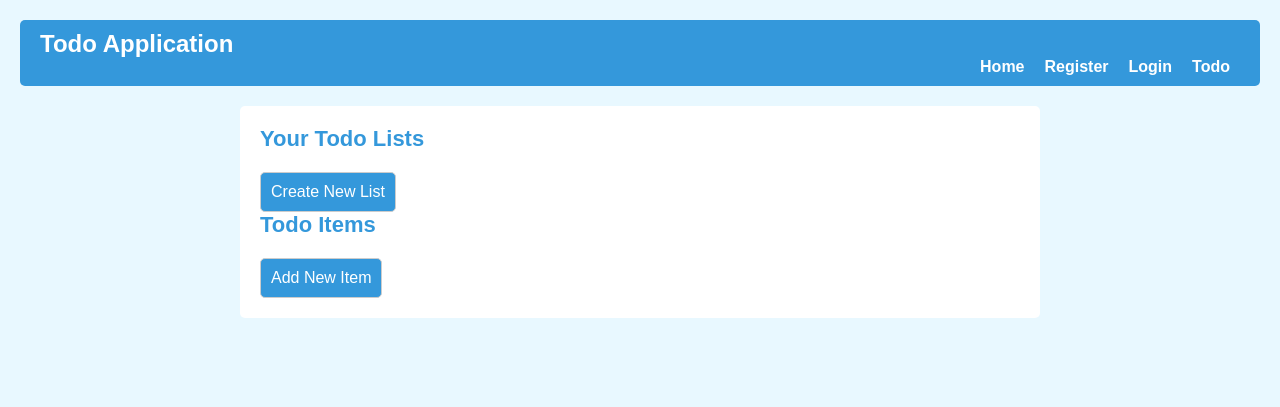
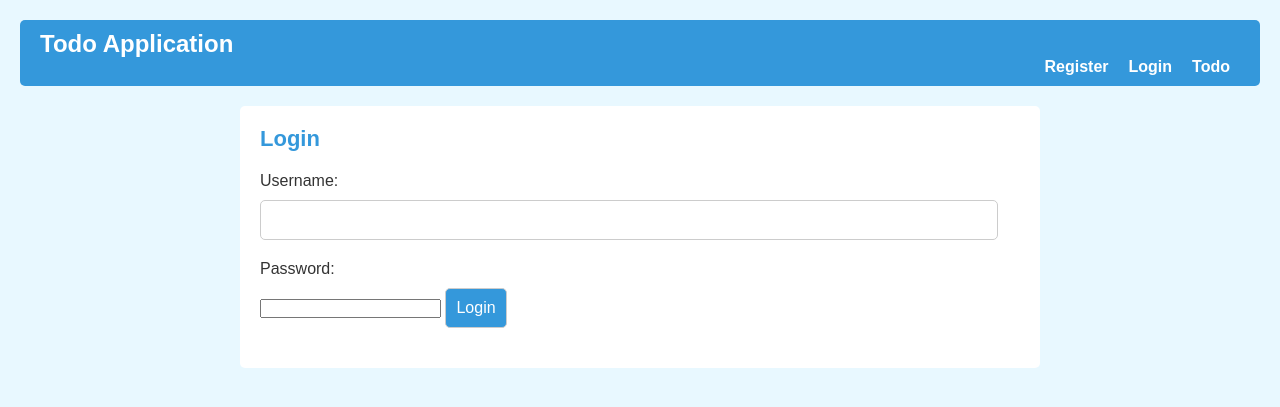
Before and after one commit to avalucianelson/CS162_Web_App_Assignment, a Flask app: page / in a window 1280 px wide. Shown: the top 407 px of the page. Run offline with Flask 3, Linux system fonts and the light colour scheme.

Commit message:
non-hierarchy functionality

```diff
--- a/hierarchical-todo-app/app.py
+++ b/hierarchical-todo-app/app.py
@@ -220,7 +220,6 @@ def add_todo_list():
     return jsonify({"message": "Todo list added successfully."}), 201
 
 
-
 @app.route('/add-todo-item', methods=['POST'])
 def add_todo_item():
     data = request.get_json()
@@ -255,6 +254,7 @@ def get_todo_lists_items():
             'title': list.title,
             'items': list_items
         })
+
 
     return jsonify(lists_data)
 
@@ -317,7 +317,6 @@ def move_item(item_id):
         return jsonify({"message": "Todo item not found."}), 404
 
 
-
 @app.route('/todo')
 def todo():
     user_id = session.get('user_id')  # Get user_id from the session
@@ -330,7 +329,7 @@ def todo():
 
 @app.route('/')
 def home():
-    return render_template('index.html')  # the home page
+    return render_template('login.html')  # the home page (the login page really)
 
 
 # Main block to run the application
--- a/hierarchical-todo-app/static/app.js
+++ b/hierarchical-todo-app/static/app.js
@@ -27,21 +27,18 @@ function displayTodoListsAndItems(lists, activeListId) {
         var option = document.createElement('option');
         option.value = list.id;
         option.textContent = list.title;
+        // Set the selected attribute if this is the active list
+        if (list.id == activeListId) {
+            option.selected = true;
+        }
         activeListDropdown.appendChild(option);
     });
-
-    // If an activeListId is not provided, default to the first list's ID or the current selection
-    if (!activeListId) {
-        activeListId = activeListDropdown.value;
-    } else {
-        // Set the dropdown to the activeListId
-        activeListDropdown.value = activeListId;
-    }
 
     // Displaying the todo lists and items
     var itemsContainer = document.getElementById('items-container');
     itemsContainer.innerHTML = ''; // Clearing the container
 
+    // Use the provided activeListId to determine which items to display
     lists.forEach(function (list) {
         if (list.id == activeListId) { // Displaying items for the selected list
             list.items.forEach(function (item) {
@@ -57,6 +54,7 @@ function displayTodoListsAndItems(lists, activeListId) {
         }
     });
 }
+
 
 function addTodoList() {
     var userId = document.body.getAttribute('data-user-id');
--- a/hierarchical-todo-app/templates/index.html
+++ b/hierarchical-todo-app/templates/index.html
@@ -1,3 +1,5 @@
+
+<!-- No longer using due to limited functionality of this page -->
 <!DOCTYPE html>
 <html lang="en">
 <head>
@@ -11,7 +13,6 @@
     <nav>
         <h1>Todo Application</h1>
         <ul>
-            <li><a href="/">Home</a></li>
             <li><a href="/register">Register</a></li>
             <li><a href="/login">Login</a></li>
             <li><a href="/todo">Todo</a></li>
--- a/hierarchical-todo-app/templates/login.html
+++ b/hierarchical-todo-app/templates/login.html
@@ -11,7 +11,6 @@
     <nav>
         <h1>Todo Application</h1>
         <ul>
-            <li><a href="/">Home</a></li>
             <li><a href="/register">Register</a></li>
             <li><a href="/login">Login</a></li>
             <li><a href="/todo">Todo</a></li>
--- a/hierarchical-todo-app/templates/register.html
+++ b/hierarchical-todo-app/templates/register.html
@@ -11,7 +11,6 @@
     <nav>
         <h1>Todo Application</h1>
         <ul>
-            <li><a href="/">Home</a></li>
             <li><a href="/register">Register</a></li>
             <li><a href="/login">Login</a></li>
             <li><a href="/todo">Todo</a></li>
--- a/hierarchical-todo-app/templates/todo.html
+++ b/hierarchical-todo-app/templates/todo.html
@@ -12,7 +12,6 @@
         <!-- Navigation bar with links to different pages -->
         <h1>Todo Application</h1>
         <ul>
-            <li><a href="/">Home</a></li>
             <li><a href="/register">Register</a></li>
             <li><a href="/login">Login</a></li>
             <li><a href="/todo">Todo</a></li>
```
Also changed, not shown: hierarchical-todo-app/instance/site.db (deleted), instance/site.db.
